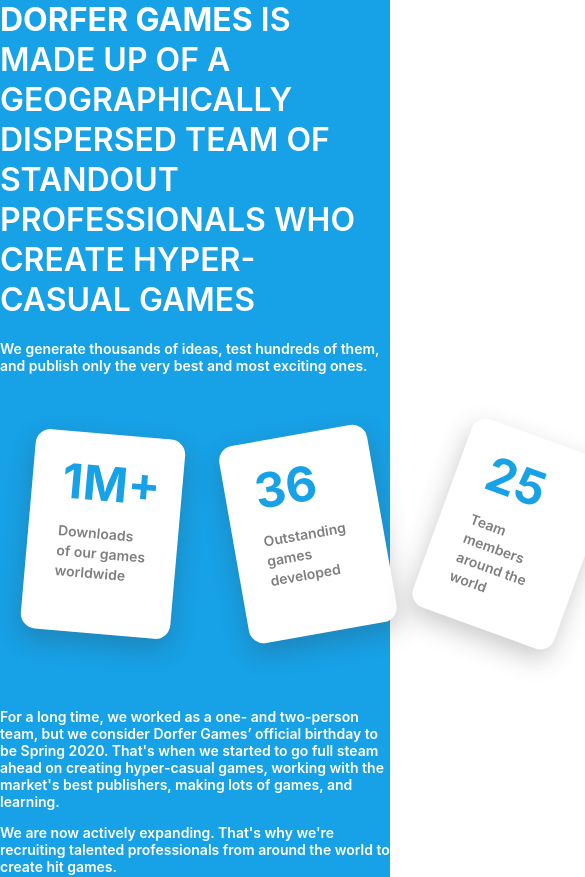
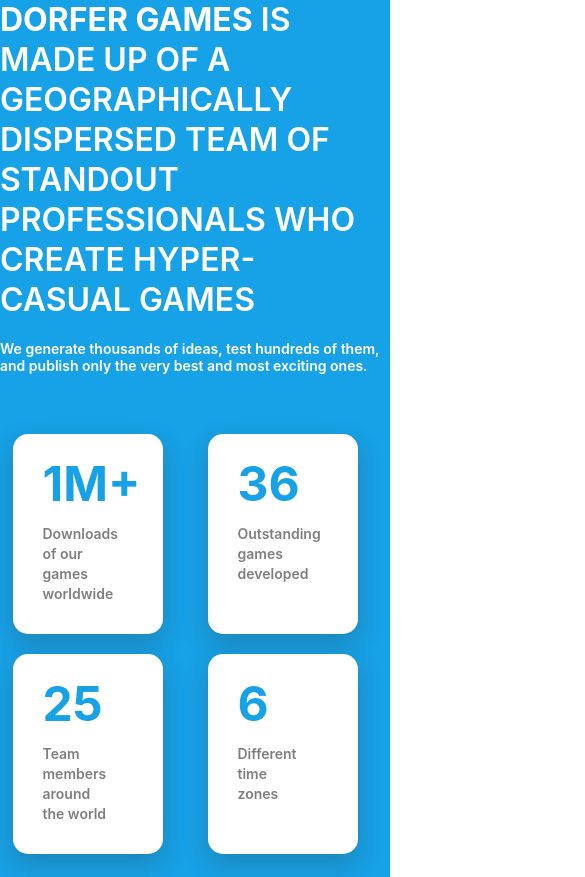
Before and after one commit to DocQuanty/gameSite, a React (Create React App) app: page / in a window 390 px wide. Shown: the top 877 px of the page, 585 px wide, since content can reach past the window. Built offline with nearby package versions, Linux system fonts and the light colour scheme.

Commit message:
sectionAbout [add adaptive (without absolute cubes)]

```diff
--- a/src/pages/SectionAbout/SectionAbout.scss
+++ b/src/pages/SectionAbout/SectionAbout.scss
@@ -18,12 +18,17 @@
     max-width: 490px;
   }
   &__images {
+    @media (max-width: 960px) {
+      display: none;
+      //Как масштабировать кубы, а то они либо множатся, либо делятся
+      // И как привязать к карточке
+    }
     &_green-cube {
       background-image: url("./images/GreenCub.jpg");
       width: 125px;
       height: 125px;
       top: 90px;
-      left: 615px;
+      right: 300px;
       position: absolute;
     }
     &_orange-cube {
@@ -32,26 +37,61 @@
       height: 180px;
       position: absolute;
       top: 120px;
-      left: 790px;
+      right: 50px;
     }
   }
   &__cards {
     display: flex;
     flex-direction: row;
     justify-content: space-around;
-    width: 820px;
+    @media (max-width: 830px) {
+      flex-wrap: wrap;
+    }
+    max-width: 820px;
     margin: 60px 0;
     :first-child {
       transform: rotate(5deg);
+      margin-right: 50px;
+      margin-bottom: 20px;
+      @media (max-width: 960px) {
+        transform: none;
+      }
+      @media (max-width: 400px) {
+        margin-right: 20px;
+      }
     }
     :nth-child(2) {
       transform: rotate(-10deg);
+      margin-right: 50px;
+      margin-bottom: 20px;
+      @media (max-width: 960px) {
+        transform: none;
+      }
+      @media (max-width: 400px) {
+        margin-right: 20px;
+      }
     }
     :nth-child(3) {
       transform: rotate(20deg);
+      margin-right: 50px;
+      margin-bottom: 20px;
+      @media (max-width: 960px) {
+        transform: none;
+      }
+      @media (max-width: 400px) {
+        margin-right: 20px;
+      }
     }
     :last-child {
       transform: rotate(-15deg);
+      margin-right: 50px;
+      margin-bottom: 20px;
+      @media (max-width: 960px) {
+        transform: none;
+      }
+      @media (max-width: 400px) {
+        margin-right: 20px;
+      }
     }
   }
 }
```
